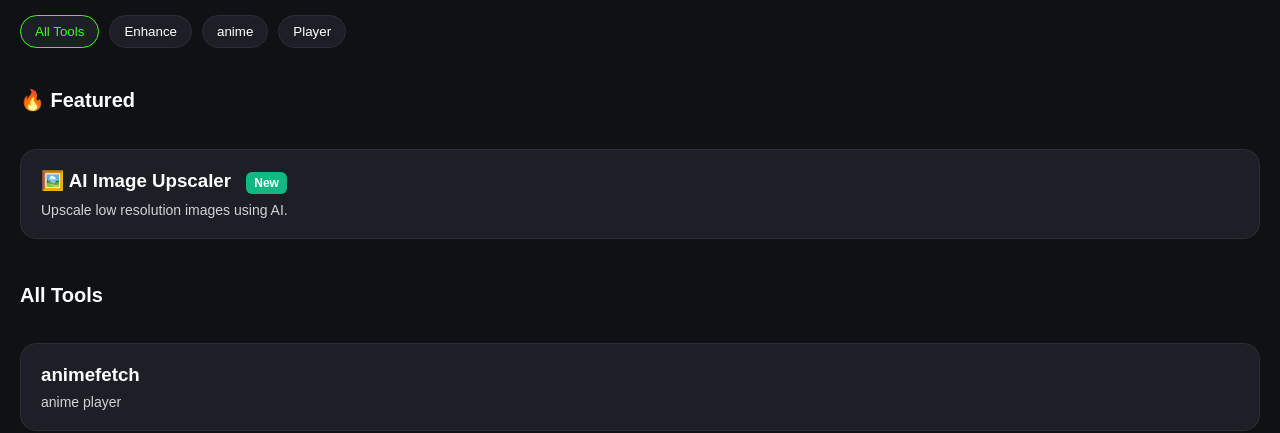
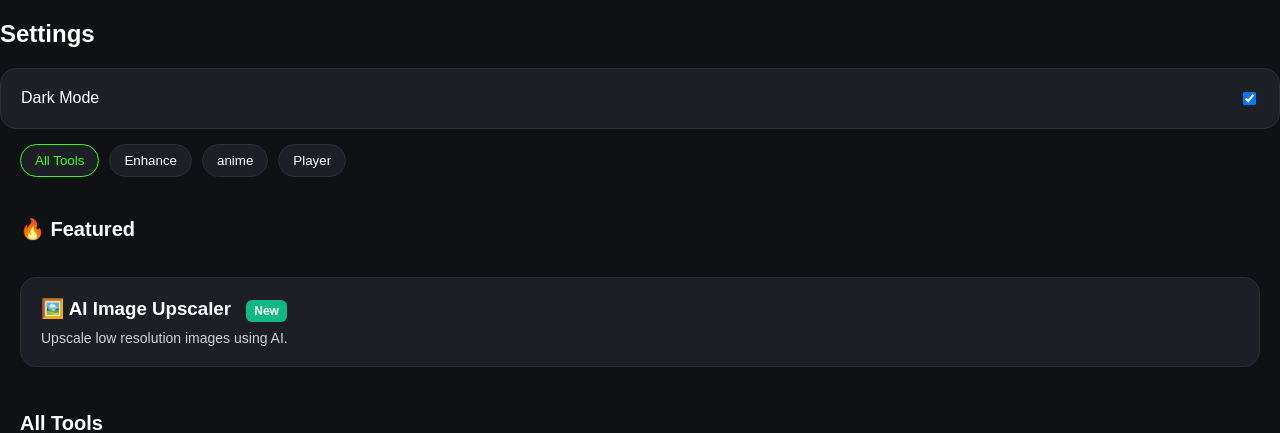
Before and after one commit to moviehall/Node.js-Tools-site, a Node server app: page / in a window 1280 px wide. Shown: the part 59-492 px from the top of the page. Run offline with Node 20, Linux system fonts and the light colour scheme.

Commit message:
Update index.ejs

```diff
--- a/views/index.ejs
+++ b/views/index.ejs
@@ -9,6 +9,7 @@
 <body>
 
 <%- include('header', { showSearch: true, activePage: 'home' }) %>
+<%- include('settings') %>
 
 <div id="search-container" class="search-container">
   <input id="search-input" class="search-box" placeholder="Search tools...">
```
